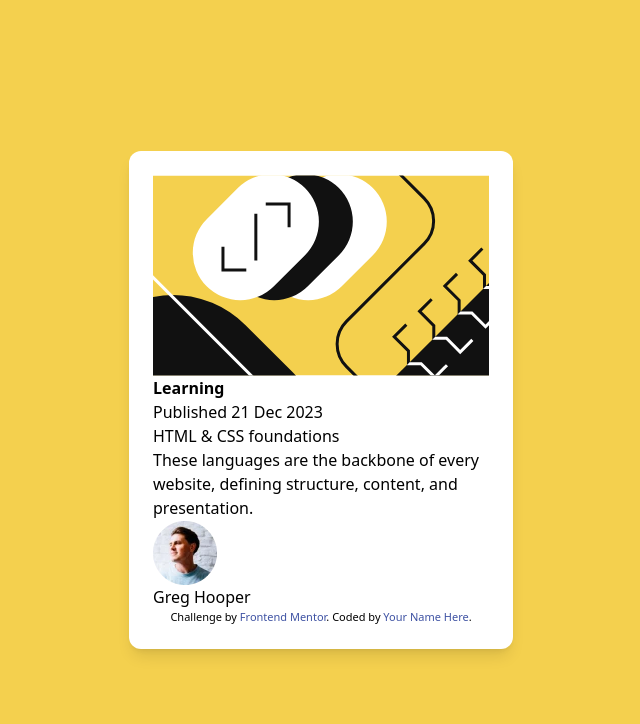
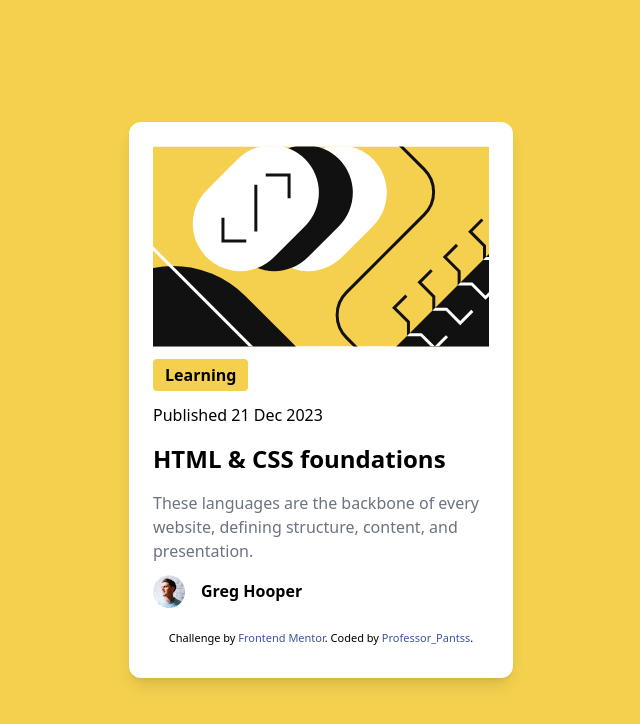
Before and after one commit to KabeloMaps/Blog-Preview-Card, a website: page index.html in a window 1280 px wide. Shown: the whole page, without its empty margins (319-959 px from the left). Drawn offline with Linux system fonts and the light colour scheme.

Commit message:
Updated the ReadMe file

```diff
--- a/index.html
+++ b/index.html
@@ -36,24 +36,29 @@
       <div>
         <img src="./assets/images/illustration-article.svg" class="w-full" />
       </div>
-      <h1 class="font-bold">Learning</h1>
 
+      <div class="bg-customYellow p-1 px-3 my-3 rounded inline-block">
+        <h1 class="font-bold">Learning</h1>
+      </div>
+      <br />
       Published 21 Dec 2023
 
-      <h2>HTML & CSS foundations</h2>
-      These languages are the backbone of every website, defining structure,
-      content, and presentation.
+      <h3 class="font-bold text-2xl py-4">HTML & CSS foundations</h3>
+      <p class="text-gray-500 pb-3">
+        These languages are the backbone of every website, defining structure,
+        content, and presentation.
+      </p>
 
-      <div>
-        <img src="./assets/images/image-avatar.webp" />
-        <h2>Greg Hooper</h2>
+      <div class="flex inline-flex items-center justify-between">
+        <img src="./assets/images/image-avatar.webp" class="w-8" />
+        <h2 class="font-bold px-4">Greg Hooper</h2>
       </div>
 
-      <div class="attribution">
+      <div class="attribution py-2 pt-4">
         Challenge by
         <a href="https://www.frontendmentor.io?ref=challenge" target="_blank"
           >Frontend Mentor</a
-        >. Coded by <a href="#">Your Name Here</a>.
+        >. Coded by <a href="#">Professor_Pantss</a>.
       </div>
     </div>
   </body>
```
Also changed, not shown: README.md, dist/output.css, dist/style.css, image.png (added).
